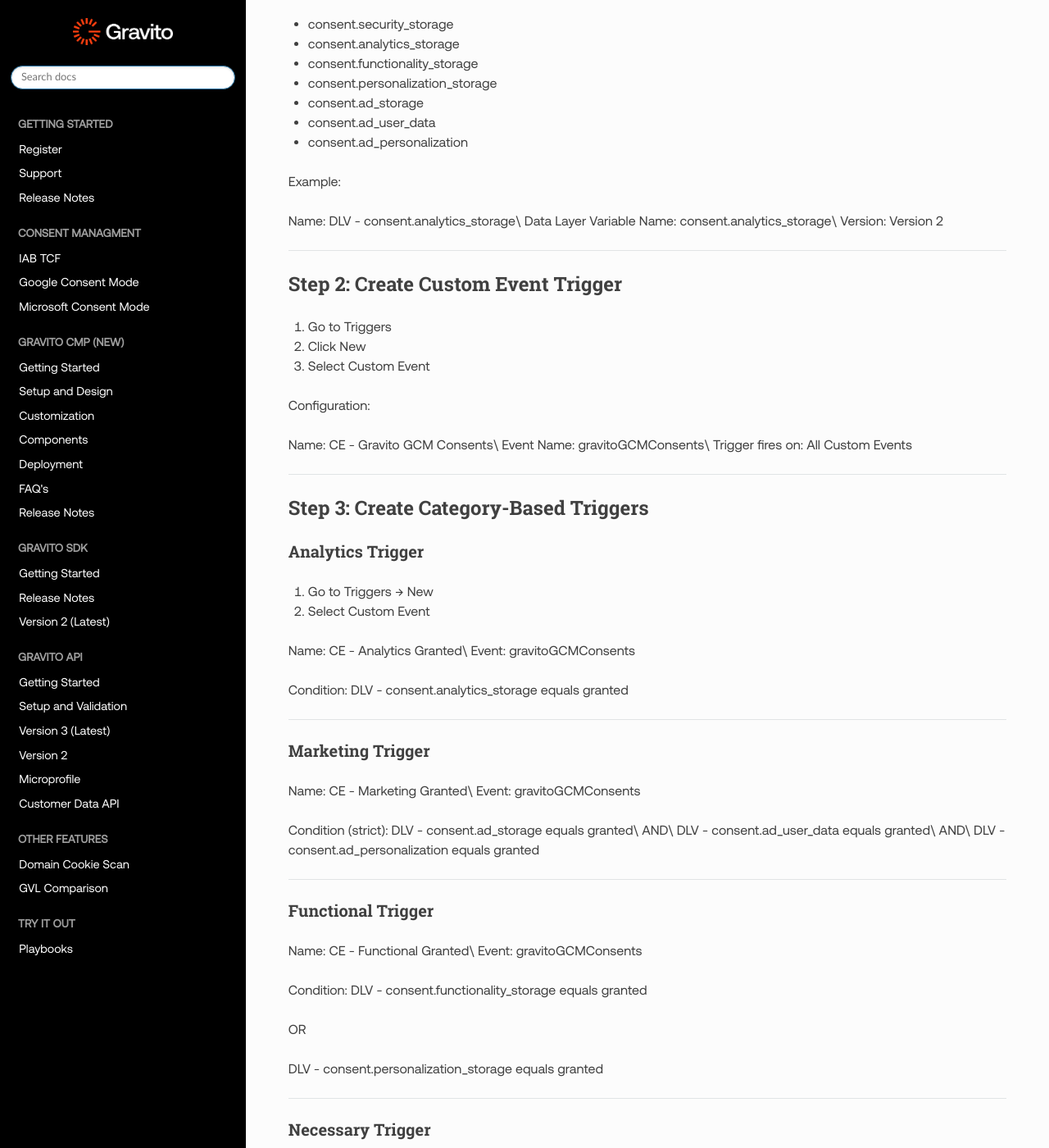
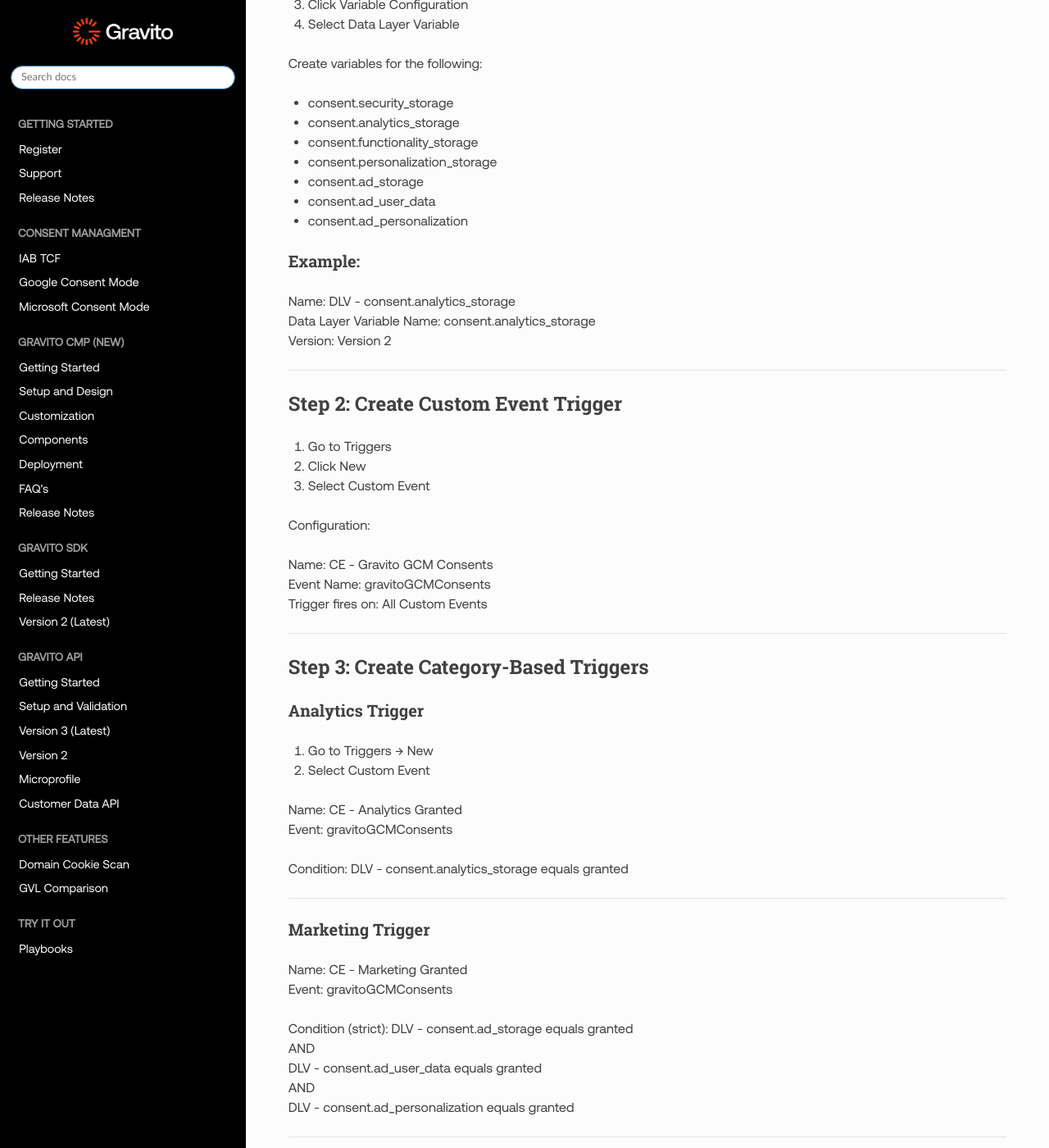
Before and after one commit to GravitoLtd/gravitoltd.github.io, an MkDocs documentation site: the page built from docs/Gravito_V6_CMP/FAQ/GTM_custom_triggers.md, in a window 1280 px wide and 1400 px high, scrolled down 889 px. Shown: the whole window at 82% size. Built offline with MkDocs 1.6.1, drawn with Linux system fonts in a browser that asks for light colours; nearby versions of some CDN libraries; comment, search, counter and statistics services are not loaded; some of the changed text lies outside the part shown.

Commit message:
fixes to the formatting of GTM custom triggers

```diff
--- a/docs/Gravito_V6_CMP/FAQ/GTM_custom_triggers.md
+++ b/docs/Gravito_V6_CMP/FAQ/GTM_custom_triggers.md
@@ -1,16 +1,17 @@
 # GTM Custom Trigger Setup Based on Gravito GCM Consents
-
-
 
 ## Overview
 
 Gravito CMP pushes consent updates using a custom event named
-`gravitoGCMConsents`.\
+`gravitoGCMConsents`.
 Each consent value is available under `consent.*` in the dataLayer.
 
-This guide explains how to: - Create Data Layer Variables (DLVs) -
-Create Custom Event triggers - Map consent categories to GCM signals -
-Fire tags based on consent
+This guide explains how to:
+
+- Create Data Layer Variables (DLVs)
+- Create Custom Event triggers
+- Map consent categories to GCM signals
+- Fire tags based on consent
 
 ------------------------------------------------------------------------
 
@@ -74,7 +74,7 @@
 1.  Go to Triggers → New
 2.  Select Custom Event
 
-Name: CE - Analytics Granted\
+Name: CE - Analytics Granted<br>
 Event: gravitoGCMConsents
 
 Condition: DLV - consent.analytics_storage equals granted
@@ -83,20 +83,20 @@
 
 ### Marketing Trigger
 
-Name: CE - Marketing Granted\
+Name: CE - Marketing Granted<br>
 Event: gravitoGCMConsents
 
-Condition (strict): DLV - consent.ad_storage equals granted\
-AND\
-DLV - consent.ad_user_data equals granted\
-AND\
-DLV - consent.ad_personalization equals granted
+Condition (strict): DLV - consent.ad_storage equals granted<br>
+AND<br>
+DLV - consent.ad_user_data equals granted<br>
+AND<br>
+DLV - consent.ad_personalization equals granted<br>
 
 ------------------------------------------------------------------------
 
 ### Functional Trigger
 
-Name: CE - Functional Granted\
+Name: CE - Functional Granted<br>
 Event: gravitoGCMConsents
 
 Condition: DLV - consent.functionality_storage equals granted
@@ -109,7 +109,7 @@
 
 ### Necessary Trigger
 
-Name: CE - Necessary Granted\
+Name: CE - Necessary Granted<br>
 Event: gravitoGCMConsents
 
 Condition: DLV - consent.security_storage equals granted
@@ -125,8 +125,8 @@
 
 Example:
 
--   Analytics Script → CE - Analytics Granted\
--   Marketing Pixel → CE - Marketing Granted\
+-   Analytics Script → CE - Analytics Granted
+-   Marketing Pixel → CE - Marketing Granted
 -   Functional Script → CE - Functional Granted
 
 ------------------------------------------------------------------------
@@ -148,7 +148,7 @@
 ## Final Flow
 
 Gravito CMP → dataLayer (consent values)\
-→ GTM Variables\
-→ Custom Event Trigger\
-→ Conditional Trigger\
+→ GTM Variables<br>
+→ Custom Event Trigger<br>
+→ Conditional Trigger<br>
 → Tag Fires
```
Also changed, not shown: other parts of docs/Gravito_V6_CMP/FAQ/GTM_custom_triggers.md (+8 -9 lines).
